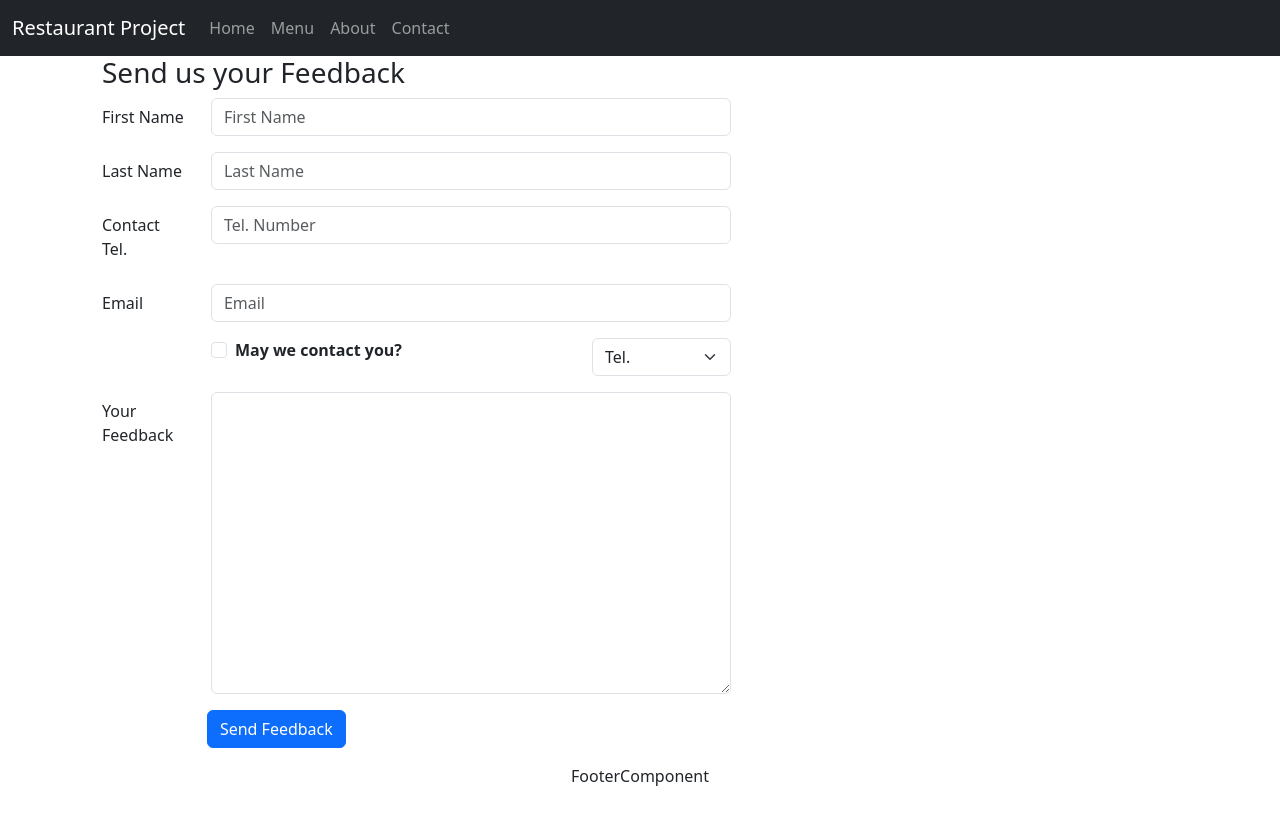
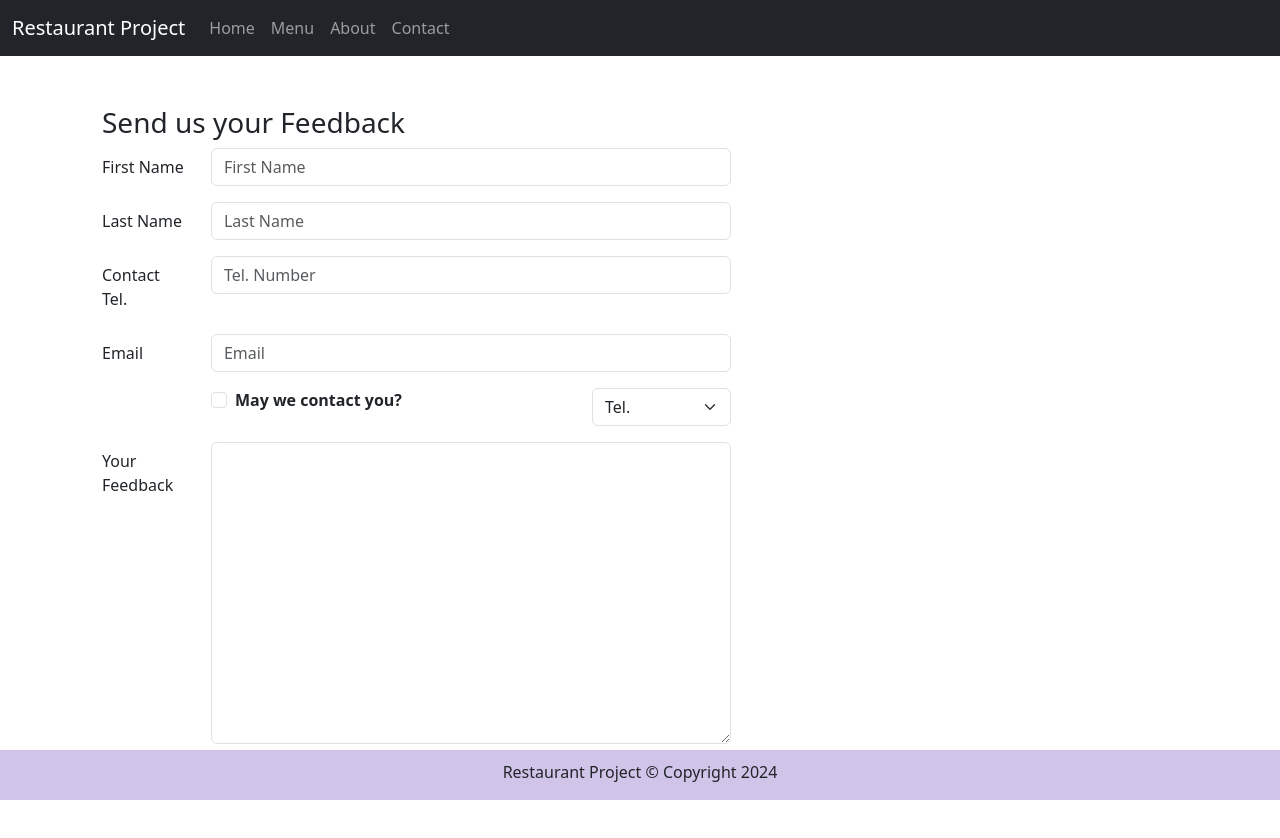
Before and after one commit to Rafid41/React_project-1_Restaurant_project, a React (Create React App) app: page /contact in a window 1280 px wide. Shown: the top 838 px of the page. Before the commit the page ends 800 px from the top, so only its background shows below. Built offline with nearby package versions, Linux system fonts and the light colour scheme.

Commit message:
Footer design [file-1: restaurant_project\src\components\footer\FooterComponent.js] | [file-2: restaurant_project\src\App.css]

```diff
--- a/src/App.css
+++ b/src/App.css
@@ -2,3 +2,19 @@
 .App {
   text-align: center;
 }
+
+
+.footer {
+  background-color: #d1c4e9;
+  margin: 0px auto;
+  padding-top: 10px;
+  position: fixed;
+  bottom: 0;
+  width: 100%;
+}
+
+.row-content {
+  margin: 0px;
+  padding: 50px 0px 50px 0px;
+  min-height: 400px;
+}
--- a/src/App.js
+++ b/src/App.js
@@ -2,6 +2,7 @@
 import "./App.css";
 import MainComponent from "./components/MainComponent";
 import { BrowserRouter } from "react-router-dom";
+
 
 function App() {
     return (
--- a/src/components/MainComponent.js
+++ b/src/components/MainComponent.js
@@ -3,7 +3,6 @@
 import BodyComponent from "./body/BodyComponent";
 import HeaderComponent from "./header/HeaderComponent";
 import FooterComponent from "./footer/FooterComponent";
-
 
 const MainComponent = () => {
     return (
@@ -12,7 +11,7 @@ const MainComponent = () => {
             <BodyComponent />
             <FooterComponent />
         </div>
-  )
-}
+    );
+};
 
 export default MainComponent;
--- a/src/components/footer/FooterComponent.js
+++ b/src/components/footer/FooterComponent.js
@@ -3,8 +3,15 @@
 
 const FooterComponent = () => {
   return (
-    <div>
-      FooterComponent
+    <div className="footer">
+      <div className="container">
+        <div className="row justify-content-center">
+          <div className="col-auto">
+            {/* &#169; == copyright sign */}
+            <p>Restaurant Project &#169; Copyright 2024</p>
+          </div>
+        </div>
+      </div>
     </div>
   )
 }
```
Lines whose indentation alone changed are shown as unchanged.
